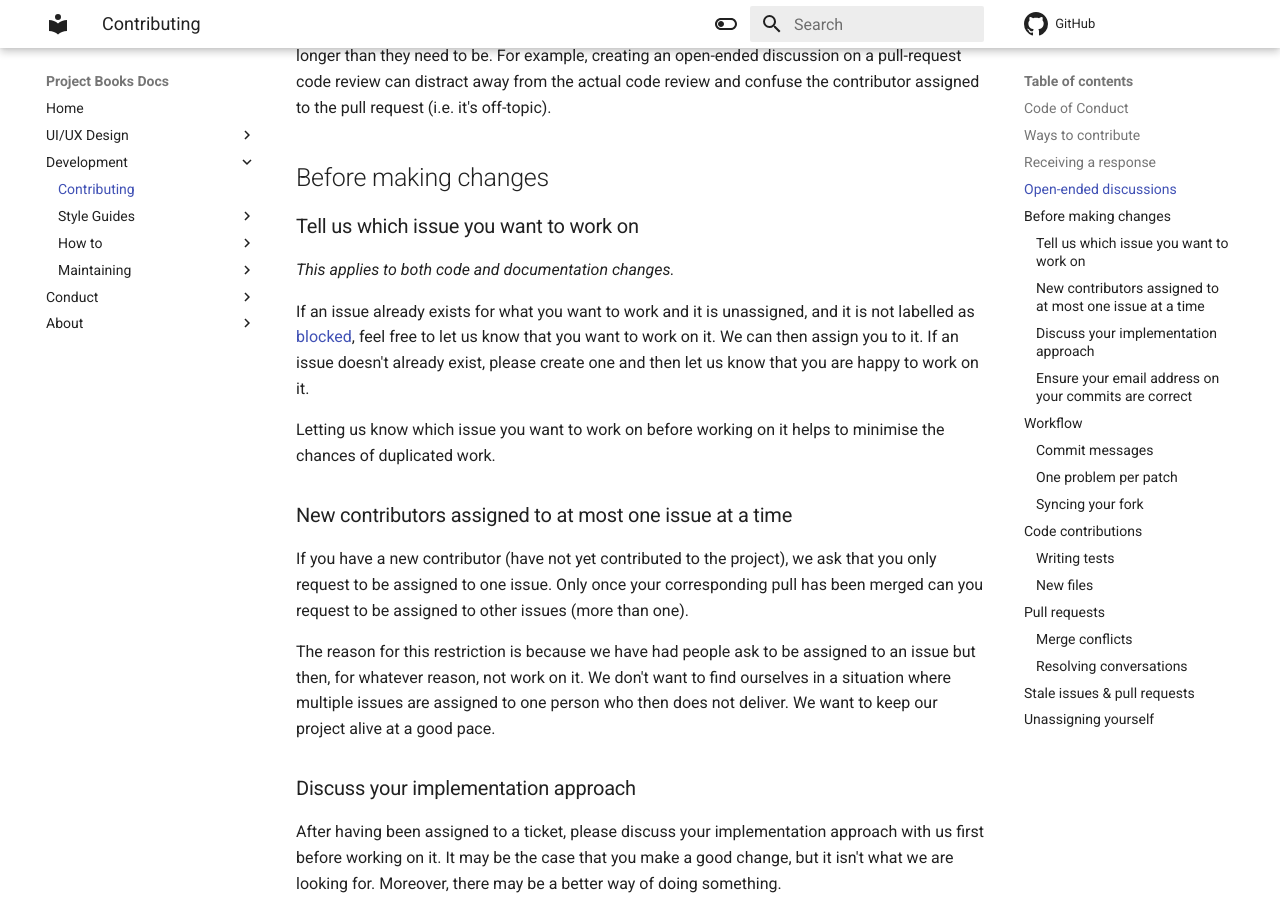
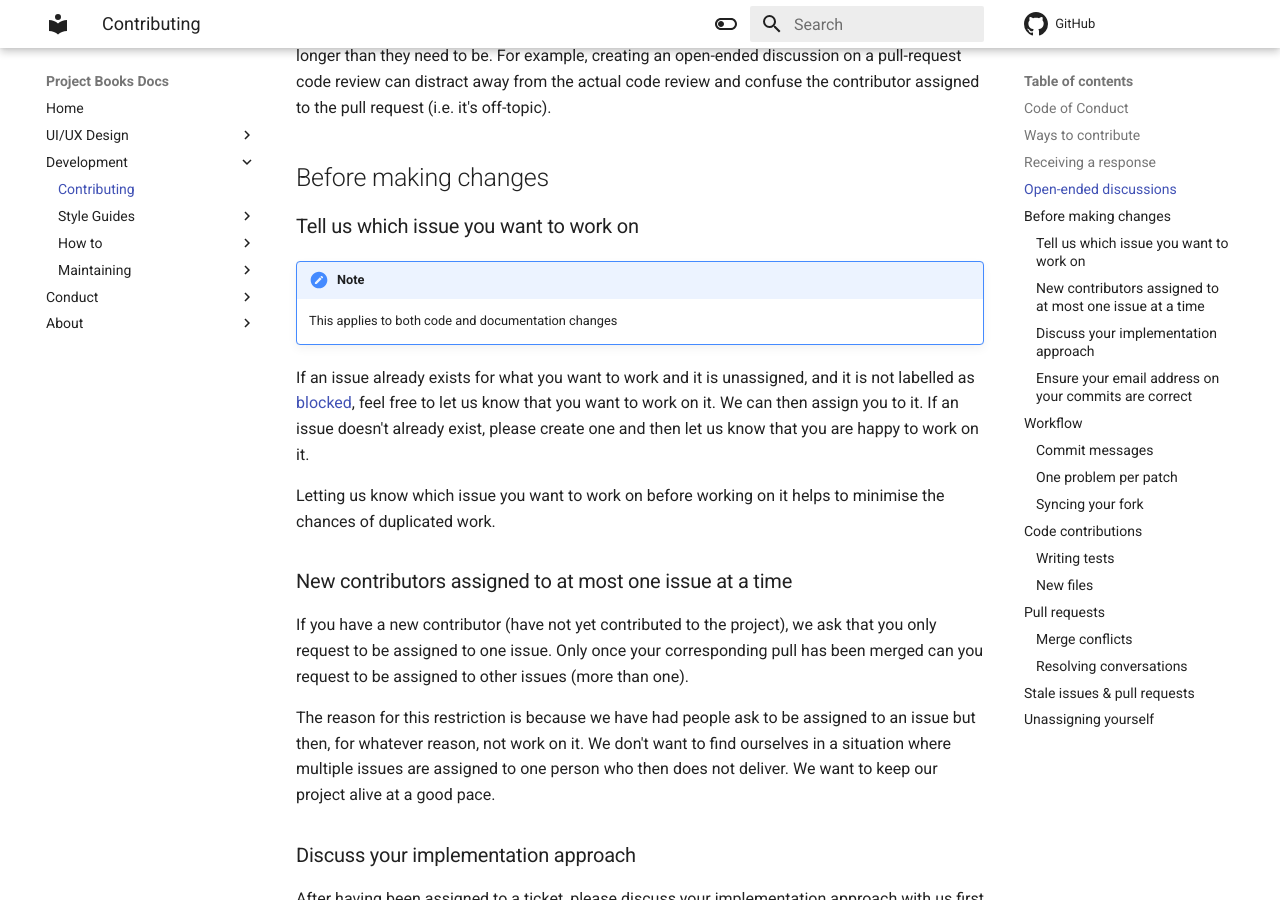
Before and after one commit to Project-Books/project-books.github.io, an MkDocs documentation site: the page built from docs/development/contributing.md, in a window 1280 px wide and 900 px high, scrolled down 1580 px. Built offline with MkDocs 1.6.1 and Material for MkDocs 9.7.7, drawn with Linux system fonts in a browser that asks for light colours.

Commit message:
Add admonition in contributing doc

```diff
--- a/docs/development/contributing.md
+++ b/docs/development/contributing.md
@@ -50,7 +50,9 @@ The reason for this is because we don't want to make discussions on issues or pu
 
 ### Tell us which issue you want to work on
 
-*This applies to both code and documentation changes.*
+!!! note
+
+    This applies to both code and documentation changes
 
 If an issue already exists for what you want to work and it is unassigned, and it is not labelled as [blocked](https://github.com/knjk04/book-project/labels/blocked), feel free to let us know that you want to work on it. We can then assign you to it. If an issue doesn't already exist, please create one and then let us know that you are happy to work on it.
 
```
